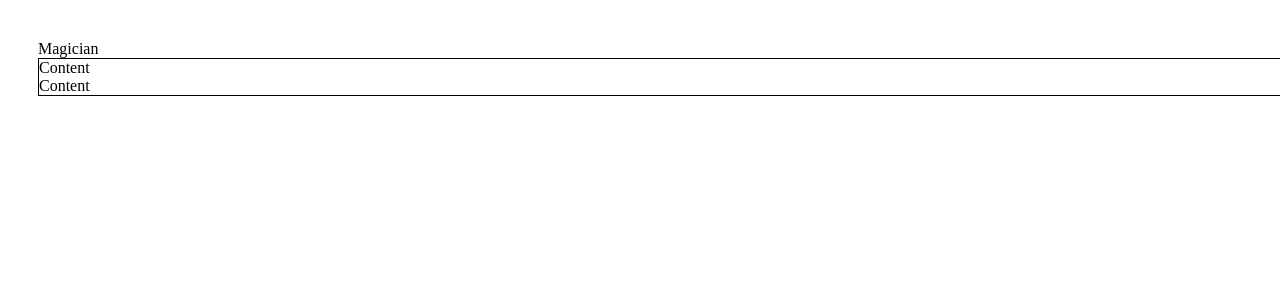
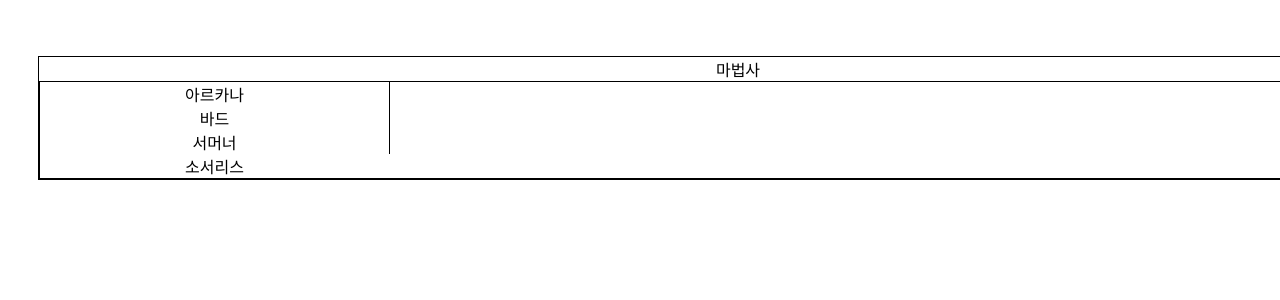
Before and after one commit to nakseono/yourLoa, a Next.js app: page /Guide/GuidePages/Magician/MagicianPage in a window 1280 px wide. Shown: the top 300 px of the page. Built offline with nearby package versions, Linux system fonts and the light colour scheme.

Commit message:
마법사 페이지 추가

```diff
--- a/pages/Guide/GuidePages/Magician/MagicianPage.js
+++ b/pages/Guide/GuidePages/Magician/MagicianPage.js
@@ -1,13 +1,99 @@
-import React from "react";
+import React, { useCallback, useState } from "react";
 import { Card } from "antd";
+import styled from "styled-components";
+
+import Arcana from "./Arcana";
+import Bard from "./Bard";
+import Sorceress from "./Sorceress";
+import Summoner from "./Summoner";
 
 const MagicianPage = () => {
+  const [isArcana, setArcanaPage] = useState(false);
+  const [isBard, setBardPage] = useState(false);
+  const [isSummoner, setSummonerPage] = useState(false);
+  const [isSorceress, setSorceressPage] = useState(false);
+
+  const clearState = useCallback(() => {
+    setArcanaPage(false);
+    setBardPage(false);
+    setSummonerPage(false);
+    setSorceressPage(false);
+  }, []);
+
+  const clickArcana = () => {
+    clearState();
+    setArcanaPage(true);
+  };
+  const clickBard = () => {
+    clearState();
+    setBardPage(true);
+  };
+  const clickSummorner = () => {
+    clearState();
+    setSummonerPage(true);
+  };
+  const clickSorceress = () => {
+    clearState();
+    setSorceressPage(true);
+  };
+
+  const CardWrapper = styled(Card)`
+    border: 0.5px solid;
+    margin-top: 1rem;
+  `;
+
   return (
     <>
-      <Card title="Magician">
-        <Card.Grid>Content</Card.Grid>
-        <Card.Grid>Content</Card.Grid>
-      </Card>
+      <CardWrapper
+        title="마법사"
+        headStyle={{ display: "flex", justifyContent: "center" }}
+        size="small"
+      >
+        <Card.Grid
+          style={{
+            width: "25%",
+            borderRight: "solid 0.5px",
+            justifyContent: "center",
+            display: "flex",
+          }}
+          onClick={clickArcana}
+        >
+          <div>아르카나</div>
+        </Card.Grid>
+        <Card.Grid
+          style={{
+            width: "25%",
+            borderRight: "solid 0.5px",
+            justifyContent: "center",
+            display: "flex",
+          }}
+          onClick={clickBard}
+        >
+          <div>바드</div>
+        </Card.Grid>
+        <Card.Grid
+          style={{
+            width: "25%",
+            borderRight: "solid 0.5px",
+            justifyContent: "center",
+            display: "flex",
+          }}
+          onClick={clickSummorner}
+        >
+          <div>서머너</div>
+        </Card.Grid>
+        <Card.Grid
+          style={{ width: "25%", justifyContent: "center", display: "flex" }}
+          onClick={clickSorceress}
+        >
+          <div>소서리스</div>
+        </Card.Grid>
+      </CardWrapper>
+
+      {isArcana ? <Arcana /> : <></>}
+      {isBard ? <Bard /> : <></>}
+      {isSummoner ? <Summoner /> : <></>}
+      {isSorceress ? <Sorceress /> : <></>}
     </>
   );
 };
```
